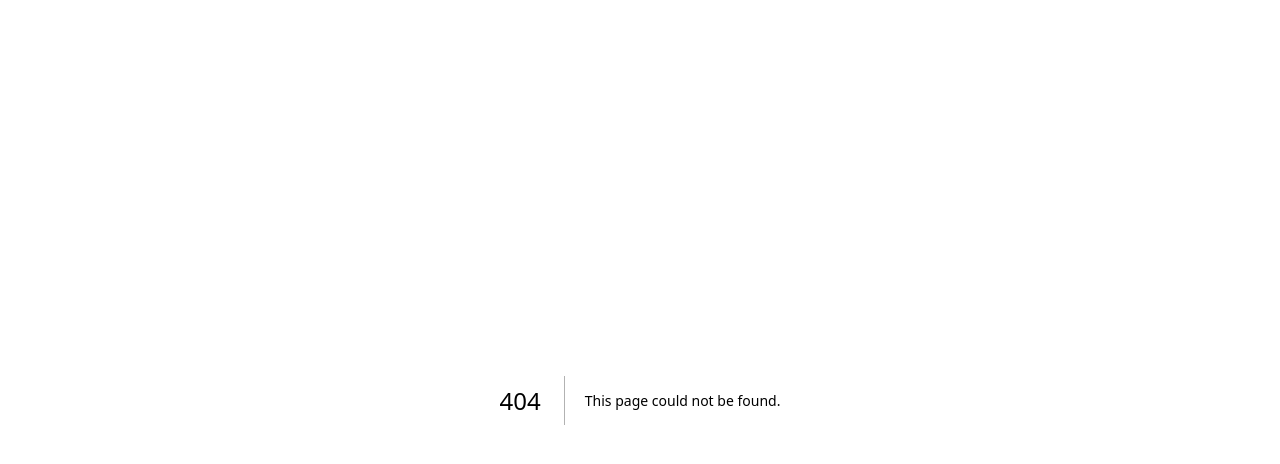
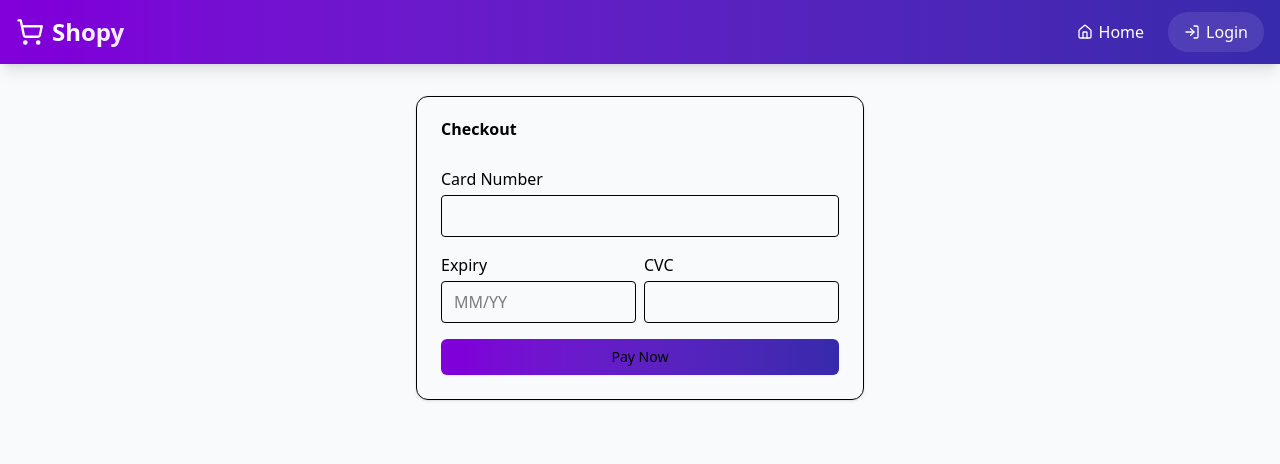
Before and after one commit to WoutSeverens-UCLL/cloud-native-engineering-groep11, a Next.js app in the folder frontend/: page /checkout in a window 1280 px wide. Before the commit this address had no page. Shown: the top 464 px of the page. Built offline with nearby package versions, Linux system fonts and the light colour scheme.

Commit message:
order + payment done

```diff
--- a/frontend/components/header.tsx
+++ b/frontend/components/header.tsx
@@ -98,6 +98,14 @@ const Header = () => {
                 >
                   <ShoppingCart className="h-4 w-4" />
                   Products
+                </Link>
+
+                <Link
+                  href="/orders"
+                  className="flex items-center gap-1.5 font-medium hover:text-purple-200 transition-colors"
+                >
+                  <ShoppingCart className="h-4 w-4" />
+                  orders
                 </Link>
 
                 <button
--- a/frontend/package.json
+++ b/frontend/package.json
@@ -21,6 +21,7 @@
     "class-variance-authority": "^0.7.1",
     "classnames": "^2.5.1",
     "clsx": "^2.1.1",
+    "frontend": "file:",
     "lucide-react": "^0.510.0",
     "next": "15.3.2",
     "next-themes": "^0.4.6",
--- a/frontend/pages/cart/index.tsx
+++ b/frontend/pages/cart/index.tsx
@@ -231,12 +231,7 @@ const CartPage = () => {
                 <Button
                   className="w-full bg-gradient-to-r from-purple-700 to-indigo-800 hover:from-purple-800 hover:to-indigo-900"
                   disabled={items.length === 0 || isLoading}
-                  onClick={() => {
-                    // Here you can connect to your payment API
-                    toast.info(
-                      "This is where you would integrate your payment API"
-                    );
-                  }}
+                  onClick={() => router.push("/checkout")}
                 >
                   Proceed to Checkout
                 </Button>
--- /dev/null
+++ b/frontend/pages/checkout/index.tsx
@@ -0,0 +1,153 @@
+import Header from "@components/header";
+import { Button } from "@components/ui/button";
+import { Card, CardContent, CardHeader, CardTitle } from "@components/ui/card";
+import { useRouter } from "next/router";
+import { useState } from "react";
+import PaymentService from "@services/PaymentService";
+import { toast } from "sonner";
+import OrderService from "@services/OrderService";
+import CartService from "@services/CartService";
+
+const CheckoutPage = () => {
+  const router = useRouter();
+  const [cardNumber, setCardNumber] = useState("");
+  const [expiry, setExpiry] = useState("");
+  const [cvc, setCvc] = useState("");
+  const [isSubmitting, setIsSubmitting] = useState(false);
+
+  const handlePayment = async (e: React.FormEvent) => {
+    e.preventDefault();
+    setIsSubmitting(true);
+
+    try {
+      const loggedInUserString = sessionStorage.getItem("loggedInUser");
+      if (!loggedInUserString) throw new Error("Not logged in");
+      const user = JSON.parse(loggedInUserString);
+
+      const cartResponse = await CartService.getCartByUserId(user.email);
+      const cart = await cartResponse.json();
+
+      const amount = cart.items.reduce(
+        (total: number, item: any) => total + (item.price ?? 0) * item.quantity,
+        0
+      );
+
+      const orderIds: string[] = [];
+
+      for (const item of cart.items) {
+        const loggedInUserString = sessionStorage.getItem("loggedInUser");
+        const token = loggedInUserString
+          ? JSON.parse(loggedInUserString).token
+          : "";
+
+        const sellerIdResponse = await fetch(
+          `http://localhost:3000/products/seller/partitionkey/${item.productId}`,
+          {
+            headers: {
+              "Content-Type": "application/json",
+              Authorization: `Bearer ${token}`,
+            },
+          }
+        );
+        if (!sellerIdResponse.ok) {
+          // Handle error or skip item
+          continue;
+        }
+        const sellerData = await sellerIdResponse.json();
+        const sellerId = sellerData.sellerId;
+
+        const orderRes = await OrderService.createOrder({
+          productId: item.productId,
+          sellerId,
+          buyerId: user.email,
+          quantity: item.quantity,
+          totalAmount: (item.price ?? 0) * item.quantity,
+          status: "pending",
+          createdAt: new Date().toISOString(),
+        });
+
+        if (orderRes.ok) {
+          const orderData = await orderRes.json();
+          orderIds.push(orderData.id);
+        }
+      }
+
+      const orderId = orderIds.join(",");
+
+      await PaymentService.createPayment({
+        orderId,
+        amount,
+        status: "pending",
+        paymentMethod: "card",
+        createdAt: new Date().toISOString(),
+      });
+      await CartService.clearItemFromCart(user.email);
+
+      toast.success("Payment successful! Thank you for your purchase.");
+      router.push("/thankyou");
+    } catch (error) {
+      toast.error("Payment failed. Please try again.");
+    } finally {
+      setIsSubmitting(false);
+    }
+  };
+
+  return (
+    <div className="min-h-screen flex flex-col bg-gray-50">
+      <Header />
+      <main className="flex-1 container mx-auto px-4 py-8">
+        <Card className="max-w-md mx-auto">
+          <CardHeader>
+            <CardTitle>Checkout</CardTitle>
+          </CardHeader>
+          <CardContent>
+            <form onSubmit={handlePayment} className="space-y-4">
+              <div>
+                <label className="block mb-1 font-medium">Card Number</label>
+                <input
+                  type="text"
+                  className="w-full border rounded px-3 py-2"
+                  value={cardNumber}
+                  onChange={(e) => setCardNumber(e.target.value)}
+                  required
+                />
+              </div>
+              <div className="flex gap-2">
+                <div className="flex-1">
+                  <label className="block mb-1 font-medium">Expiry</label>
+                  <input
+                    type="text"
+                    className="w-full border rounded px-3 py-2"
+                    placeholder="MM/YY"
+                    value={expiry}
+                    onChange={(e) => setExpiry(e.target.value)}
+                    required
+                  />
+                </div>
+                <div className="flex-1">
+                  <label className="block mb-1 font-medium">CVC</label>
+                  <input
+                    type="text"
+                    className="w-full border rounded px-3 py-2"
+                    value={cvc}
+                    onChange={(e) => setCvc(e.target.value)}
+                    required
+                  />
+                </div>
+              </div>
+              <Button
+                type="submit"
+                className="w-full bg-gradient-to-r from-purple-700 to-indigo-800"
+                disabled={isSubmitting}
+              >
+                {isSubmitting ? "Processing..." : "Pay Now"}
+              </Button>
+            </form>
+          </CardContent>
+        </Card>
+      </main>
+    </div>
+  );
+};
+
+export default CheckoutPage;
--- /dev/null
+++ b/frontend/pages/orders/index.tsx
@@ -0,0 +1,75 @@
+import { useEffect, useState } from "react";
+import { useRouter } from "next/router";
+import Header from "@components/header";
+import { Card, CardContent, CardHeader, CardTitle } from "@components/ui/card";
+import OrderService from "@services/OrderService";
+import { Order } from "types";
+
+const OrdersPage = () => {
+  const [orders, setOrders] = useState<Order[]>([]);
+  const [isLoading, setIsLoading] = useState(true);
+  const router = useRouter();
+
+  useEffect(() => {
+    const fetchOrders = async () => {
+      const loggedInUserString = sessionStorage.getItem("loggedInUser");
+      if (!loggedInUserString) {
+        router.push("/login");
+        return;
+      }
+      const user = JSON.parse(loggedInUserString);
+      const response = await OrderService.getOrdersByUser(user.email, "buyer");
+      if (response.ok) {
+        const data = await response.json();
+        setOrders(data);
+      }
+      setIsLoading(false);
+    };
+    fetchOrders();
+  }, [router]);
+
+  return (
+    <div className="min-h-screen flex flex-col bg-gray-50">
+      <Header />
+      <main className="flex-1 container mx-auto px-4 py-8">
+        <Card>
+          <CardHeader>
+            <CardTitle>Your Orders</CardTitle>
+          </CardHeader>
+          <CardContent>
+            {isLoading ? (
+              <p>Loading...</p>
+            ) : orders.length === 0 ? (
+              <p>No orders found.</p>
+            ) : (
+              <ul className="space-y-4">
+                {orders.map((order) => (
+                  <li key={order.id} className="border-b pb-2">
+                    <div>
+                      <span className="font-semibold">Order ID:</span>{" "}
+                      {order.id}
+                    </div>
+                    <div>
+                      <span className="font-semibold">Status:</span>{" "}
+                      {order.status}
+                    </div>
+                    <div>
+                      <span className="font-semibold">Total:</span> $
+                      {order.totalAmount}
+                    </div>
+                    <div>
+                      <span className="font-semibold">Created:</span>{" "}
+                      {order.createdAt}
+                    </div>
+                  </li>
+                ))}
+              </ul>
+            )}
+          </CardContent>
+        </Card>
+      </main>
+    </div>
+  );
+};
+
+export default OrdersPage;
--- /dev/null
+++ b/frontend/pages/thankyou/index.tsx
@@ -0,0 +1,24 @@
+import { useEffect } from "react";
+import { useRouter } from "next/router";
+
+const ThankYouPage = () => {
+  const router = useRouter();
+
+  useEffect(() => {
+    const timer = setTimeout(() => {
+      router.push("/");
+    }, 3000);
+    return () => clearTimeout(timer);
+  }, [router]);
+
+  return (
+    <div className="min-h-screen flex flex-col items-center justify-center bg-gray-50">
+      <h1 className="text-3xl font-bold mb-4">Thank you for your purchase!</h1>
+      <p className="text-lg text-gray-700">
+        You will be redirected to the homepage now.
+      </p>
+    </div>
+  );
+};
+
+export default ThankYouPage;
```
Also changed, not shown: 1 other file (tests, documents, lock files or other folders).
